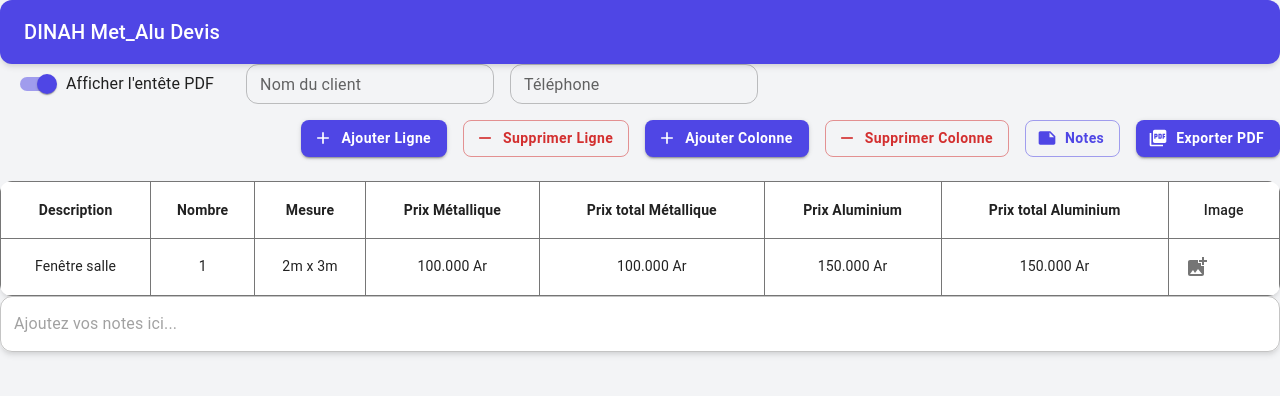
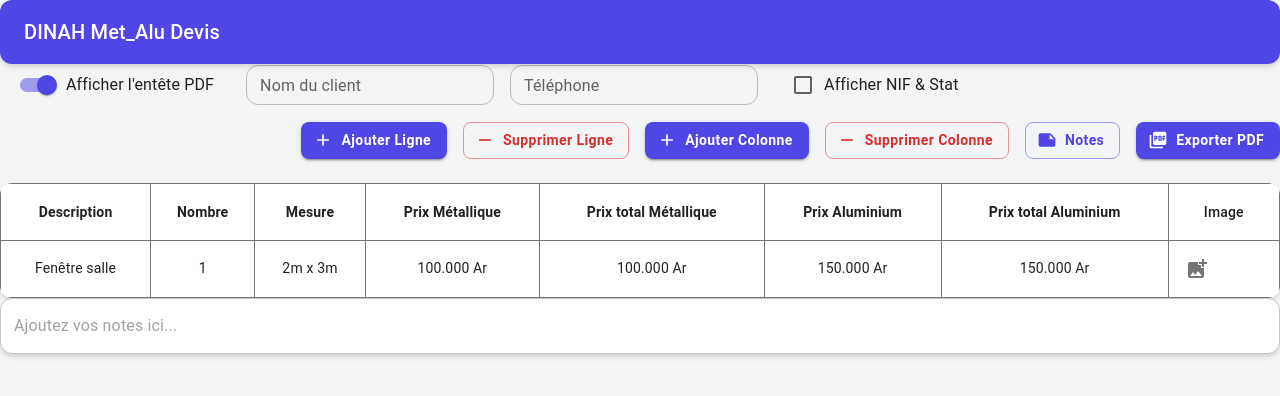
Before and after one commit to Antsivaniaina/devi_generator, a React (Vite) app: page / in a window 1280 px wide. Shown: the top 396 px of the page. Built offline with nearby package versions, Linux system fonts and the light colour scheme; the HTML template or start-up script is replaced by a standard one.

Commit message:
Add NIF & Stat toggle and update PDF export functionality

```diff
--- a/src/components/ActionButtons.jsx
+++ b/src/components/ActionButtons.jsx
@@ -1,5 +1,5 @@
 import { motion } from 'framer-motion';
-import { Button, Stack, Switch, FormControlLabel, TextField, Box } from '@mui/material';
+import { Button, Stack, Switch, FormControlLabel, TextField, Box, Checkbox } from '@mui/material';
 import AddIcon from '@mui/icons-material/Add';
 import RemoveIcon from '@mui/icons-material/Remove';
 import NoteIcon from '@mui/icons-material/Note';
@@ -12,13 +12,15 @@ const ActionButtons = ({ onToggleNotes }) => {
   const [showPdfHeader, setShowPdfHeader] = useState(true);
   const [clientName, setClientName] = useState('');
   const [clientPhone, setClientPhone] = useState('');
+  const [showNifStat, setShowNifStat] = useState(false);
 
   const handleSwitchChange = (event) => {
     setShowPdfHeader(event.target.checked);
+    if (!event.target.checked) setShowNifStat(false);
   };
 
   const handleExportPdf = () => {
-    exportToPdf(showPdfHeader, clientName, clientPhone);
+    exportToPdf(showPdfHeader, clientName, clientPhone, showNifStat);
   };
 
   return (
@@ -84,6 +86,19 @@ const ActionButtons = ({ onToggleNotes }) => {
               InputProps={{
                 inputProps: { 'data-hide-in-pdf': true }
               }}
+            />
+            <FormControlLabel
+              control={
+                <Checkbox
+                  checked={showNifStat}
+                  onChange={e => setShowNifStat(e.target.checked)}
+                  color="primary"
+                  className="no-print"
+                  inputProps={{ 'data-hide-in-pdf': true }}
+                />
+              }
+              label="Afficher NIF & Stat"
+              sx={{ ml: 1 }}
             />
           </Box>
         )}
--- a/src/context/QuoteContext.jsx
+++ b/src/context/QuoteContext.jsx
@@ -65,7 +65,7 @@ export const QuoteProvider = ({ children }) => {
     setNotes(value);
   };
 
-  const exportToPdf = async (showPdfHeader = true, clientName = '', clientPhone = '') => {
+  const exportToPdf = async (showPdfHeader = true, clientName = '', clientPhone = '', showNifStat = false) => {
 
     const elem = document.querySelector(".pdfmety");
     const element = elem.cloneNode(true);
@@ -107,10 +107,12 @@ export const QuoteProvider = ({ children }) => {
     if (showPdfHeader) {
       const headerDiv = document.createElement('div');
       headerDiv.style.display = 'flex';
-      headerDiv.style.justifyContent = 'center';
+      headerDiv.style.width = '100%';
+      headerDiv.style.boxSizing = 'border-box';
+      headerDiv.style.justifyContent = 'center'; // Centre les blocs horizontalement
       headerDiv.style.alignItems = 'flex-start';
       headerDiv.style.marginBottom = '16px';
-      headerDiv.style.gap = '40px'; // Réduit l'écart entre les blocs
+      headerDiv.style.gap = '120px'; // Augmente l'espace entre les deux blocs
 
       // Bloc gauche (Atelier)
       const leftDiv = document.createElement('div');
@@ -118,22 +120,31 @@ export const QuoteProvider = ({ children }) => {
       leftDiv.style.padding = '10px 18px';
       leftDiv.style.fontSize = '13px';
       leftDiv.style.fontFamily = 'Arial, sans-serif';
+      leftDiv.style.flex = '0 0 auto';
       leftDiv.innerHTML = `
         <div style="font-weight:bold;font-size:15px;">ATELIER DINAH MET-ALU</div>
         <div>Siège Bypass, Alasora</div>
         <div>Contact : 034 67 144 80</div>
         <div>FB : DINAH Met-alu</div>
+        ${showNifStat ? `
+          <div style="margin-top:4px;">
+            <span style="font-size:12px;font-weight:bold;">NIF: 4000687225</span><br/>
+            <span style="font-size:12px;font-weight:bold;">STAT: 25111-11-2022 0 1092</span>
+          </div>
+        ` : ''}
       `;
 
       // Bloc droit (Client)
       const rightDiv = document.createElement('div');
-      rightDiv.style.textAlign = 'right';
+      rightDiv.style.textAlign = 'center';
       rightDiv.style.fontFamily = 'Arial, sans-serif';
+      rightDiv.style.marginLeft = '80px';
+      rightDiv.style.flex = '0 0 auto';
       rightDiv.innerHTML = `
         <div style="font-weight:bold;font-size:22px;color:#1976d2;">DEVIS</div>
         <div style="margin-top:8px;font-size:13px;">
           <div>Destiné à :</div>
-          <div style="font-weight:bold;">${clientName || 'Nom du client'}</div>
+          <div style="font-weight:bold;text-transform:uppercase;">${(clientName || 'Nom du client').toUpperCase()}</div>
           <div>${clientPhone ? `Contact : ${clientPhone}` : ''}</div>
         </div>
       `;
@@ -141,7 +152,6 @@ export const QuoteProvider = ({ children }) => {
       headerDiv.appendChild(leftDiv);
       headerDiv.appendChild(rightDiv);
 
-      // Insérer l'entête avant le contenu principal
       element.insertBefore(headerDiv, element.firstChild);
     }
 
```
